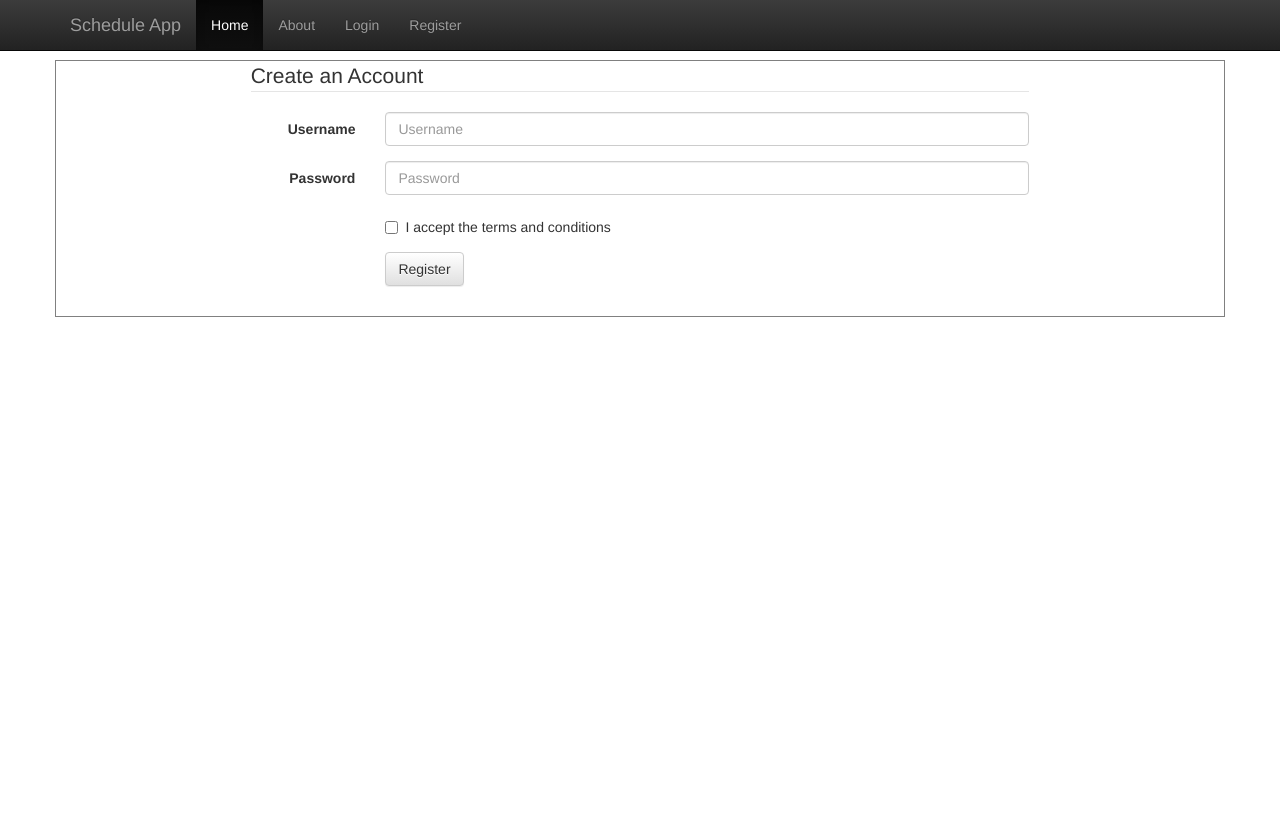
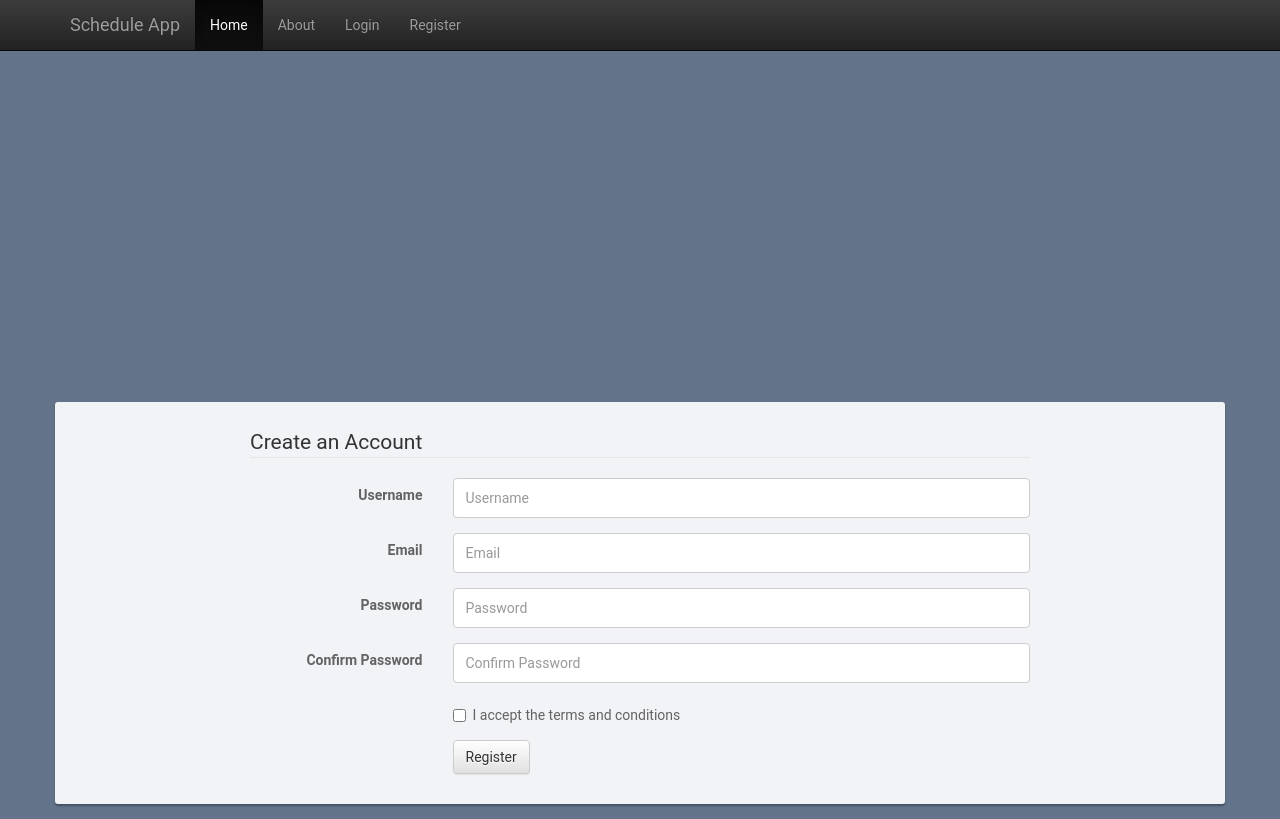
Before and after one commit to JulioMansilla/Schedules, a Flask app: page /register in a window 1280 px wide. Before the commit the page ends 317 px from the top, so only its background shows below. Run offline with Flask 2, Linux system fonts and the light colour scheme; some libraries are stand-ins or nearby versions.

Commit message:
Update registration with logic, fields, and css

```diff
--- a/static/style.css
+++ b/static/style.css
@@ -1,4 +1,20 @@
-#layout{
-  border: 1px solid gray;
+body{
   margin-top:60px;
+  color: #fff;
+	background: #63738a;
+	font-family: 'Roboto', sans-serif;
 }
+.form-control{
+		height: 40px;
+		box-shadow: none;
+		color: #969fa4;
+}
+#register{
+		color: #636363;
+		border-radius: 3px;
+    margin-bottom: 15px;
+    background: #f2f3f7;
+    box-shadow: 0px 2px 2px rgba(0, 0, 0, 0.3);
+    margin-top: 30%;
+    padding-top: 25px;
+}
--- a/templates/register.html
+++ b/templates/register.html
@@ -1,34 +1,55 @@
 {% extends "layout.html" %}
 {% block content %}
-<div class="row" id="login">
+<div class="row" id="register">
   <div class="col-xs-8 col-xs-offset-2">
 
     <form class="form-horizontal" action="" method="POST">
       <fieldset class="form-group red">
         <legend>Create an Account</legend>
         <div class="form-group">
-        <label for="username" class="col-sm-2 control-label">Username</label>
-        <div class="col-sm-10">
-          <input type="email" class="form-control" id="username" placeholder="Username">
+          {{ form.username.label(class="col-sm-3 control-label") }}
+          <div class="col-sm-9">
+            {% if form.username.errors %}
+            {{ form.username(class="form-control is-invalid") }}
+            <div class=invalid-feedback">
+              {% for error in form.username.errors %}
+                <span>{{ error }}</span>
+              {% endfor %}
+            </div>
+            {% else %}
+              {{ form.username(class="form-control", placeholder="Username") }}
+            {% endif %}
           </div>
         </div>
         <div class="form-group">
-        <label for="password" class="col-sm-2 control-label">Password</label>
-        <div class="col-sm-10">
-          <input type="password" class="form-control" id="password" placeholder="Password">
+          {{ form.email.label(class="col-sm-3 control-label") }}
+          <div class="col-sm-9">
+            {{ form.email(class="form-control", placeholder="Email") }}
           </div>
         </div>
         <div class="form-group">
-        <div class="col-sm-offset-2 col-sm-10">
+          {{ form.password.label(class="col-sm-3 control-label") }}
+          <div class="col-sm-9">
+            {{ form.password(class="form-control", placeholder="Password") }}
+          </div>
+        </div>
+        <div class="form-group">
+          {{ form.confirm_password.label(class="col-sm-3 control-label") }}
+          <div class="col-sm-9">
+            {{ form.confirm_password(class="form-control", placeholder="Confirm Password") }}
+          </div>
+        </div>
+        <div class="form-group">
+          <div class="col-sm-offset-3 col-sm-9">
             <div class="checkbox">
               <label>
-              <input type="checkbox"> I accept the terms and conditions
+                <input type="checkbox" /> I accept the terms and conditions
               </label>
             </div>
           </div>
         </div>
         <div class="form-group">
-        <div class="col-sm-offset-2 col-sm-10">
+          <div class="col-sm-offset-3 col-sm-9">
             <button type="submit" class="btn btn-default">Register</button>
           </div>
         </div>
@@ -37,5 +58,4 @@
 
   </div>
 </div>
-
 {% endblock content %}
```
Also changed, not shown: 1 other file. Lines whose indentation alone changed are shown as unchanged.
